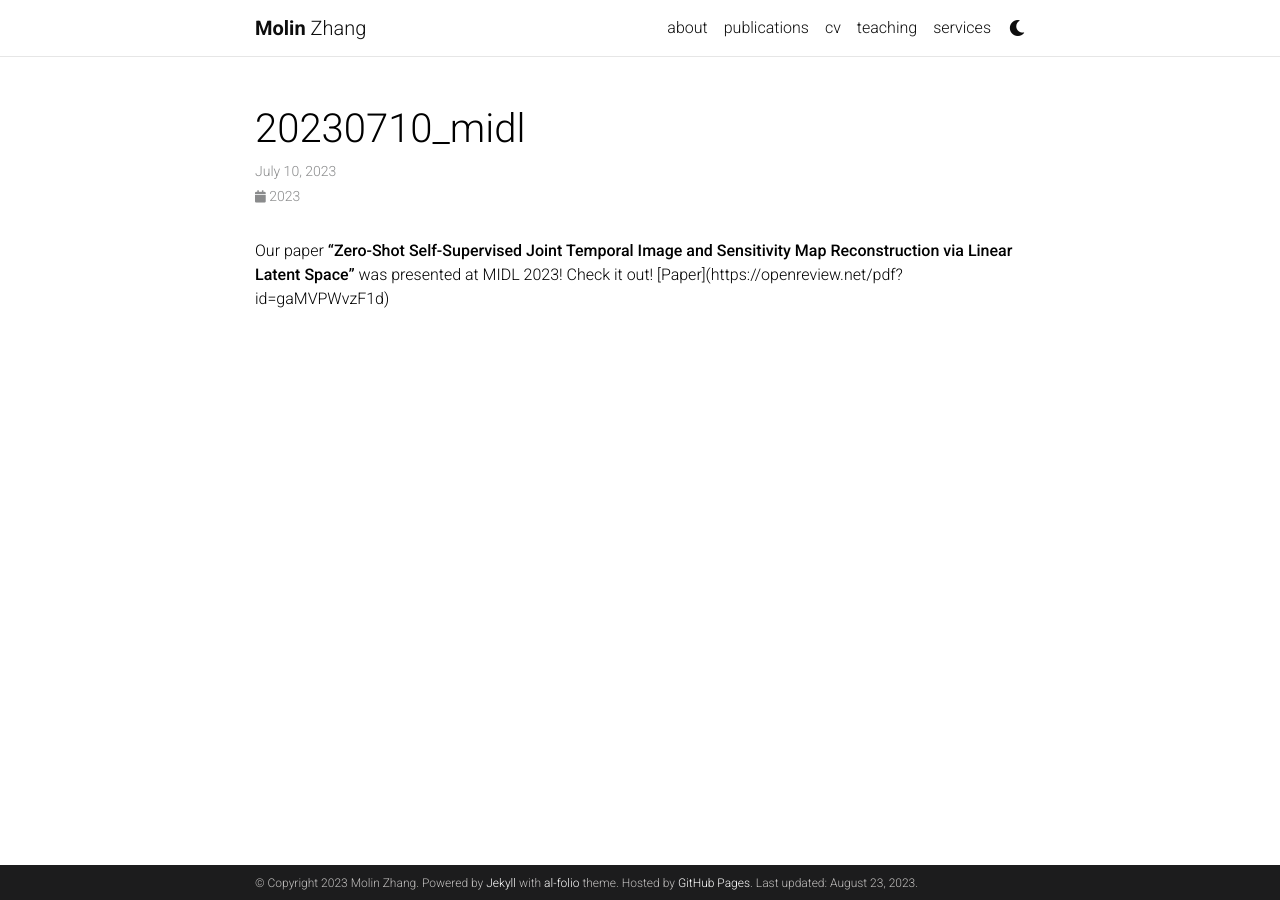
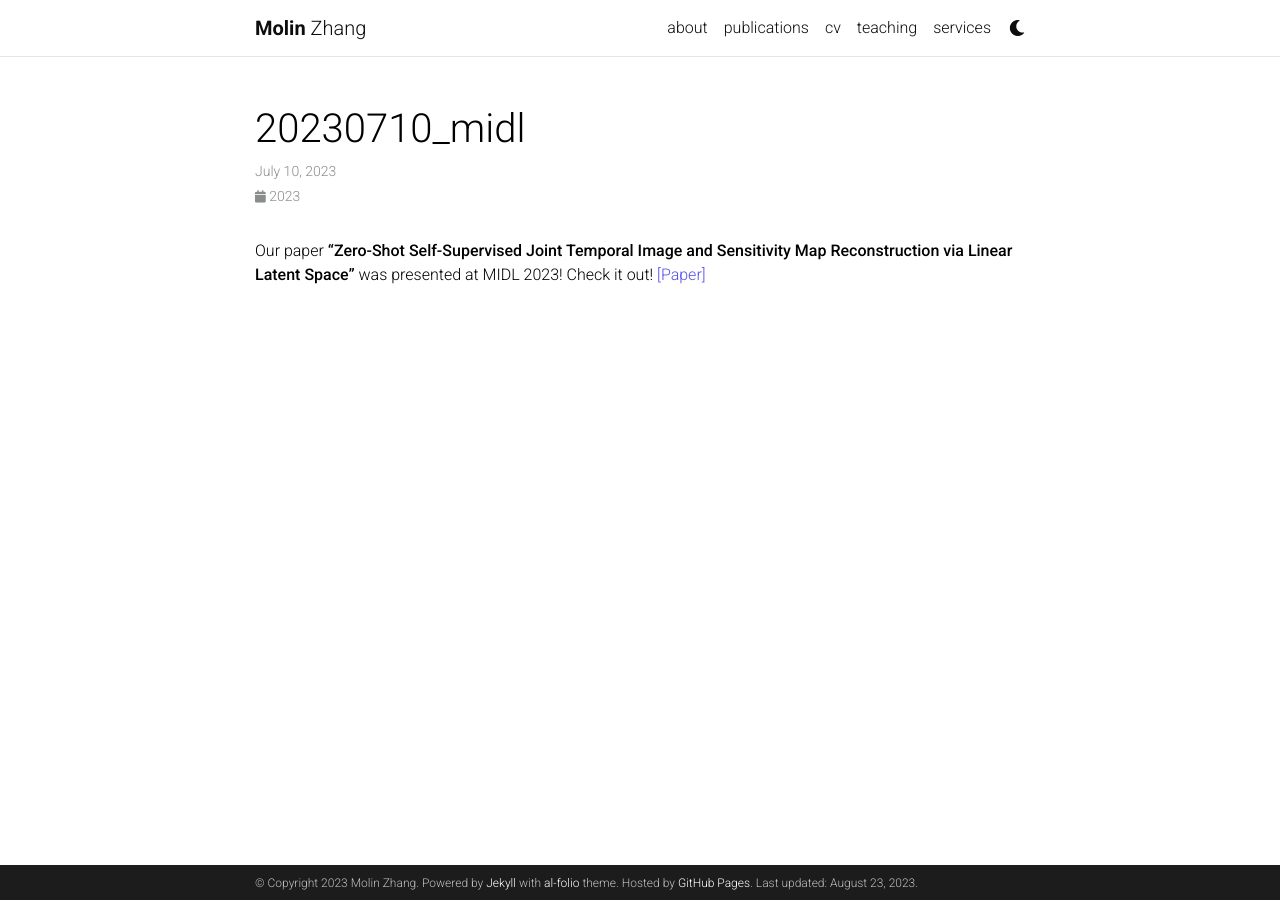
Before and after one commit to molinzhang/molinzhang.github.io, a Jekyll site: the page built from _news/20230710_midl.md, in a window 1280 px wide. Built offline with Jekyll 4.4.1, drawn with Linux system fonts in a browser that asks for light colours; comment, search, counter and statistics services are not loaded; a style sheet for code colours, icons or effects is not loaded.

Commit message:
Update 20230710_midl.md

```diff
--- a/_news/20230710_midl.md
+++ b/_news/20230710_midl.md
@@ -3,6 +3,6 @@ layout: post
 date: 2023-07-10 07:59:00-0400
 inline: true
 ---
-Our paper **"Zero-Shot Self-Supervised Joint Temporal Image and Sensitivity Map Reconstruction via Linear Latent Space"** was presented at MIDL 2023! Check it out! \[Paper\](https://openreview.net/pdf?id=gaMVPWvzF1d)
+Our paper **"Zero-Shot Self-Supervised Joint Temporal Image and Sensitivity Map Reconstruction via Linear Latent Space"** was presented at MIDL 2023! Check it out! [\[Paper\]](https://openreview.net/pdf?id=gaMVPWvzF1d)
 <!--
 [https://openaccess.thecvf.com/content/CVPR2023/papers/Wang_Semi-Supervised_Parametric_Real-World_Image_Harmonization_CVPR_2023_paper.pdf \[Paper\]][https://www.youtube.com/watch?v=SGAyDbJPyps \[Video\]][https://github.com/adobe/PIH \[Code\]][cvpr23_poster_8236.pdf \[Poster\]] -->
```
